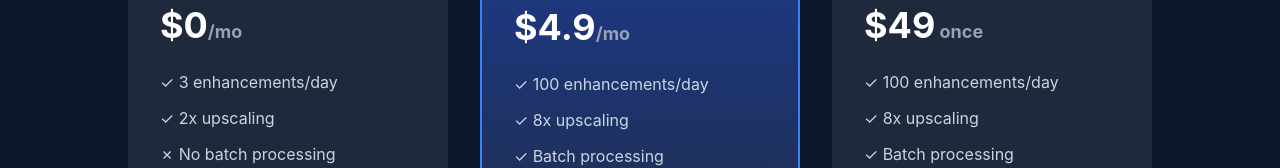
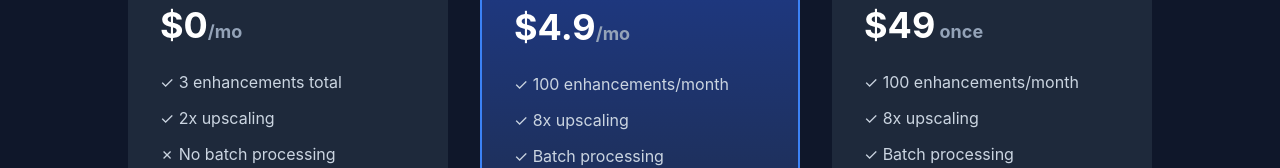
Before and after one commit to moonye6/enhanceai, a Next.js app: page /pricing in a window 1280 px wide. Shown: the part 331-499 px from the top of the page. Built offline with nearby package versions, Linux system fonts and the light colour scheme; no server answers.

Commit message:
fix 免费用户一共 3 次（永久，不重置），Pro 用户 100 次/月

```diff
--- a/src/app/layout.tsx
+++ b/src/app/layout.tsx
@@ -101,13 +101,13 @@ export default function RootLayout({
         "@type": "Offer",
         price: "0",
         priceCurrency: "USD",
-        description: "Free plan — 3 enhancements per day",
+        description: "Free plan — 3 enhancements total",
       },
       {
         "@type": "Offer",
         price: "4.90",
         priceCurrency: "USD",
-        description: "Pro Monthly — 100 enhancements per day",
+        description: "Pro Monthly — 100 enhancements per month",
       },
       {
         "@type": "Offer",
@@ -142,7 +142,7 @@ export default function RootLayout({
         name: "How much does EnhanceAI cost?",
         acceptedAnswer: {
           "@type": "Answer",
-          text: "EnhanceAI offers 3 free enhancements per day. For heavy users, our Pro plan starts at $4.9/month with 100 enhancements per day and up to 8× upscaling.",
+          text: "EnhanceAI offers 3 free enhancements total. For heavy users, our Pro plan starts at $4.9/month with 100 enhancements per month and up to 8× upscaling.",
         },
       },
       {
--- a/src/app/pricing/page.tsx
+++ b/src/app/pricing/page.tsx
@@ -5,14 +5,14 @@ import type { Metadata } from 'next'
 export const metadata: Metadata = {
   title: 'Pricing — Free & Pro Plans',
   description:
-    'Choose the right EnhanceAI plan. Start free with 3 AI image enhancements per day, or upgrade to Pro for 100/day with 8× upscaling and batch processing.',
+    'Choose the right EnhanceAI plan. Start free with 3 AI image enhancements, or upgrade to Pro for 100/month with 8× upscaling and batch processing.',
   alternates: {
     canonical: '/pricing',
   },
   openGraph: {
     title: 'EnhanceAI Pricing — Free & Pro Plans',
     description:
-      'Start free with 3 AI image enhancements per day, or upgrade to Pro for 100/day.',
+      'Start free with 3 AI image enhancements, or upgrade to Pro for 100/month.',
   },
 }
 
@@ -41,7 +41,7 @@ export default function PricingPage() {
           <h2 className="text-2xl font-bold text-white mb-2">Free</h2>
           <p className="text-4xl font-bold text-white mb-6">$0<span className="text-lg text-slate-400">/mo</span></p>
           <ul className="text-slate-300 space-y-3 mb-8">
-            <li>✓ 3 enhancements/day</li>
+            <li>✓ 3 enhancements total</li>
             <li>✓ 2x upscaling</li>
             <li>✗ No batch processing</li>
           </ul>
@@ -54,7 +54,7 @@ export default function PricingPage() {
           <h2 className="text-2xl font-bold text-white mb-2">Pro Monthly</h2>
           <p className="text-4xl font-bold text-white mb-6">$4.9<span className="text-lg text-slate-400">/mo</span></p>
           <ul className="text-slate-300 space-y-3 mb-8">
-            <li>✓ 100 enhancements/day</li>
+            <li>✓ 100 enhancements/month</li>
             <li>✓ 8x upscaling</li>
             <li>✓ Batch processing</li>
             <li>✓ Priority support</li>
@@ -67,7 +67,7 @@ export default function PricingPage() {
           <h2 className="text-2xl font-bold text-white mb-2">Pro Lifetime</h2>
           <p className="text-4xl font-bold text-white mb-6">$49<span className="text-lg text-slate-400"> once</span></p>
           <ul className="text-slate-300 space-y-3 mb-8">
-            <li>✓ 100 enhancements/day</li>
+            <li>✓ 100 enhancements/month</li>
             <li>✓ 8x upscaling</li>
             <li>✓ Batch processing</li>
             <li>✓ Priority support</li>
--- a/src/components/EnhanceApp.tsx
+++ b/src/components/EnhanceApp.tsx
@@ -522,7 +522,7 @@ export default function EnhanceApp() {
         stopTips()
         const errorMsg = data.error || 'Enhancement failed'
         if (data.code === 'RATE_LIMIT_EXCEEDED') {
-          setError('Daily limit exceeded.')
+          setError('Limit exceeded.')
           setShowUpgradeModal(true)
           if (typeof data.remaining === 'number') {
             setRateLimit(syncFromServer(data.remaining, data.isPro ?? isPro))
@@ -720,7 +720,7 @@ export default function EnhanceApp() {
               <div className="inline-flex items-center gap-2.5 px-4 py-2 bg-white rounded-full shadow-card border border-dark-100">
                 <div className={`w-2 h-2 rounded-full ${rateLimit.remaining > 0 ? 'bg-accent' : 'bg-red-400'}`}></div>
                 <span className="text-dark-600 text-sm font-medium">
-                  {rateLimit.remaining} enhancement{rateLimit.remaining !== 1 ? 's' : ''} remaining today
+                  {rateLimit.remaining} enhancement{rateLimit.remaining !== 1 ? 's' : ''} remaining
                 </span>
                 {isPro && (
                   <span className="px-2 py-0.5 bg-primary-50 text-primary-600 text-xs font-semibold rounded-full">PRO</span>
@@ -983,8 +983,8 @@ export default function EnhanceApp() {
           {/* Upgrade Banner */}
           {rateLimit && !isPro && rateLimit.remaining === 0 && (
             <div className="mt-8 bg-gradient-to-r from-primary-500 to-primary-600 rounded-2xl p-8 text-center text-white shadow-glow">
-              <h3 className="text-2xl font-bold mb-2">Daily limit reached</h3>
-              <p className="text-primary-100 mb-5">Upgrade to Pro for 100 enhancements per day</p>
+              <h3 className="text-2xl font-bold mb-2">Free limit reached</h3>
+              <p className="text-primary-100 mb-5">Upgrade to Pro for 100 enhancements per month</p>
               <button
                 onClick={() => requireLogin(() => setShowUpgradeModal(true))}
                 className="px-6 py-3 bg-white text-primary-600 rounded-xl font-semibold hover:bg-primary-50 transition-all hover:scale-[1.02]"
@@ -1004,14 +1004,14 @@ export default function EnhanceApp() {
                   </svg>
                 </div>
                 <h3 className="text-xl font-bold text-dark-900 mb-2">Ready to enhance your images?</h3>
-                <p className="text-dark-400 mb-6 text-sm">Sign in with Google to get 3 free enhancements per day</p>
+                <p className="text-dark-400 mb-6 text-sm">Sign in with Google to get 3 free enhancements</p>
                 <button
                   onClick={handleLogin}
                   className="btn-primary px-8 py-3.5 text-base w-full sm:w-auto"
                 >
                   Sign in with Google — It&apos;s Free
                 </button>
-                <p className="text-dark-400 text-xs mt-4">Free: 3/day • Pro: 100/day</p>
+                <p className="text-dark-400 text-xs mt-4">Free: 3 total • Pro: 100/month</p>
               </div>
             </div>
           )}
@@ -1039,7 +1039,7 @@ export default function EnhanceApp() {
                   </svg>
                 </div>
                 <h3 className="text-2xl font-bold text-dark-900 mb-2">Upgrade Successful!</h3>
-                <p className="text-dark-500">You&apos;re now a Pro user with 100 enhancements/day.</p>
+                <p className="text-dark-500">You&apos;re now a Pro user with 100 enhancements/month.</p>
               </div>
             ) : (
               <>
@@ -1054,7 +1054,7 @@ export default function EnhanceApp() {
                 </div>
 
                 <div className="space-y-2.5 mb-6">
-                  {['100 enhancements/day', 'Up to 8x upscaling', 'Batch processing', 'Priority support'].map((f, i) => (
+                  {['100 enhancements/month', 'Up to 8x upscaling', 'Batch processing', 'Priority support'].map((f, i) => (
                     <div key={i} className="flex items-center gap-3 text-dark-600">
                       <div className="w-5 h-5 rounded-full bg-accent/10 flex items-center justify-center flex-shrink-0">
                         <svg className="w-3 h-3 text-accent" fill="none" viewBox="0 0 24 24" stroke="currentColor" strokeWidth={3}>
```
